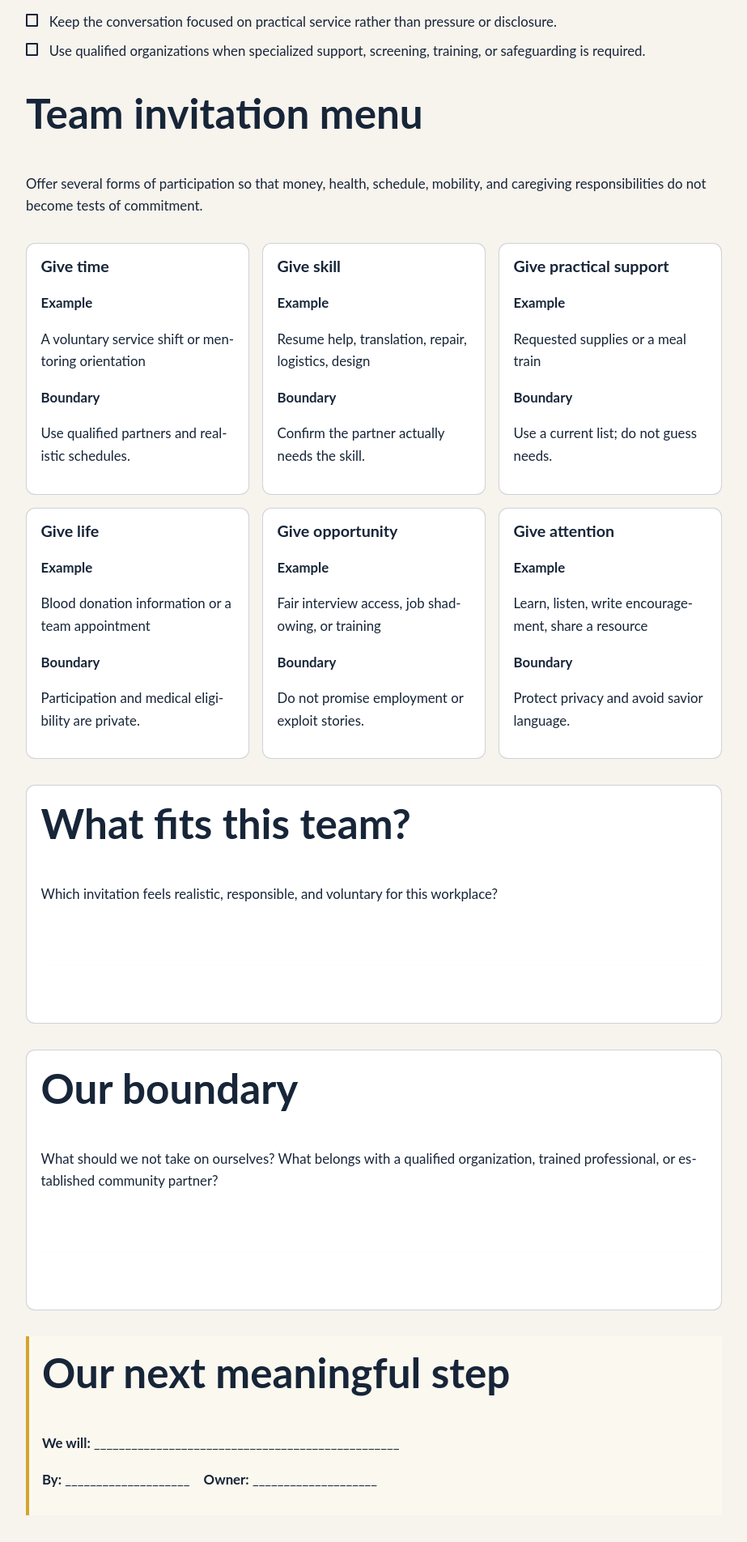
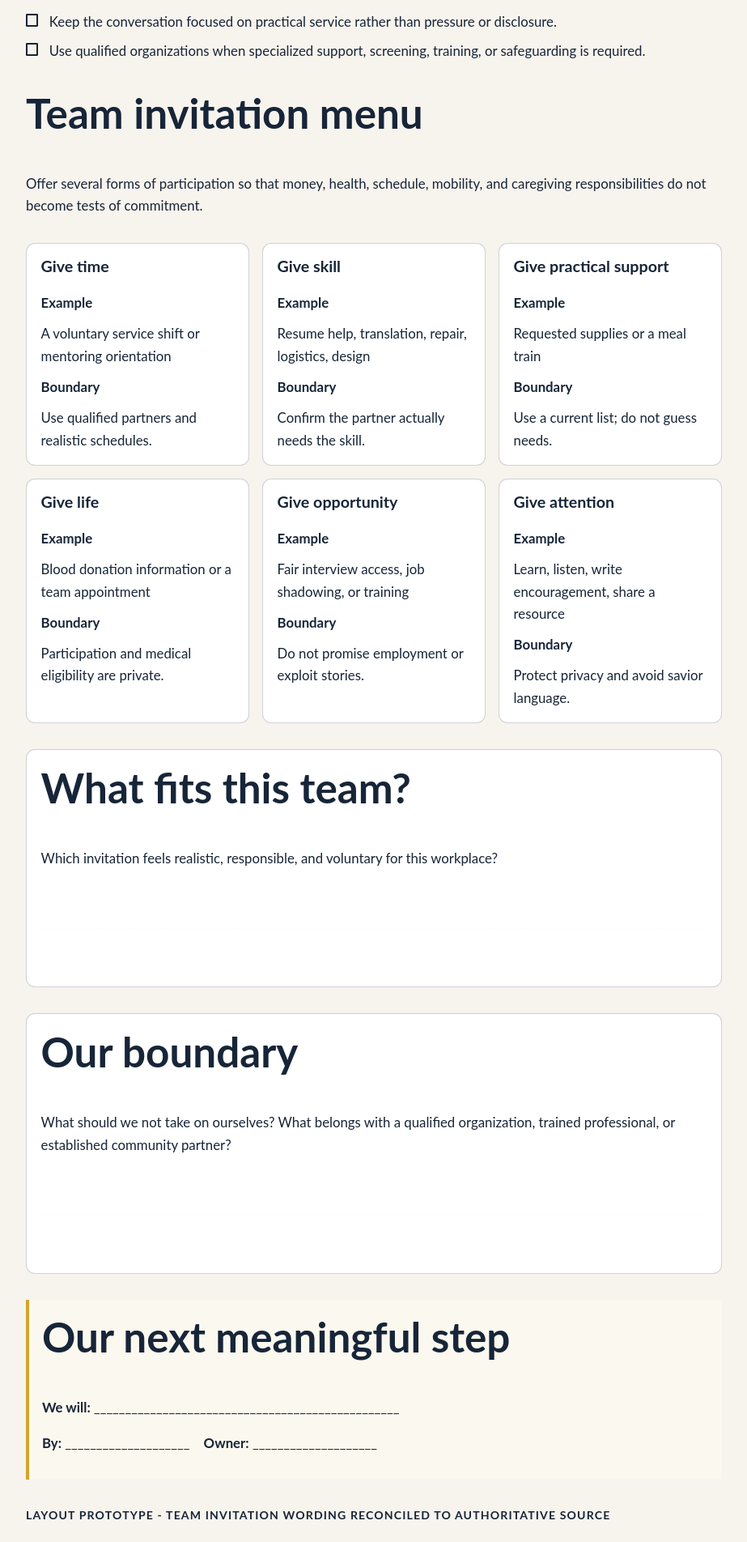
Before and after one commit to leaveonelighton/V1-Project, a PHP site: page /welcome-shelf/one-light-at-work.html in a window 1280 px wide. Shown: the part 810-2714 px from the top of the page at 81% size, without its empty margins (178-1101 px from the left). Run offline with PHP 8.4, Linux system fonts and the light colour scheme.

Commit message:
Expand resource styles for full workplace guide

```diff
--- a/css/resource-system.css
+++ b/css/resource-system.css
@@ -25,26 +25,41 @@
 .resource-document .resource-card {
   overflow-wrap: anywhere;
   word-break: normal;
-  hyphens: auto;
+  hyphens: none;
 }
 
 .resource-kicker,
-.resource-version {
+.resource-version,
+.page-tag {
   font-size: .88rem;
   font-weight: 700;
   letter-spacing: .08em;
   text-transform: uppercase;
 }
 
+.page-tag {
+  color: #566274;
+}
+
 .resource-intro,
-.resource-note {
+.resource-note,
+.resource-callout {
   border-left: 4px solid #d4a52c;
   padding: .9rem 1rem;
   background: #fbf8ef;
 }
 
+.resource-callout strong {
+  display: block;
+  margin-bottom: .25rem;
+}
+
 .resource-section {
   margin: 2rem 0;
+}
+
+.guide-page {
+  margin: 2.5rem 0;
 }
 
 .resource-grid,
@@ -56,7 +71,8 @@
 
 .resource-card,
 .invitation-card,
-.worksheet-block {
+.worksheet-block,
+.worksheet-prompt {
   border: 1px solid rgba(36, 54, 77, .22);
   border-radius: .7rem;
   background: #fff;
@@ -66,8 +82,17 @@
 
 .resource-card h3,
 .invitation-card h3,
-.worksheet-block h3 {
+.worksheet-block h3,
+.worksheet-prompt h3 {
   margin-top: 0;
+}
+
+.invitation-card p {
+  margin: .25rem 0 .65rem;
+}
+
+.invitation-card p:last-child {
+  margin-bottom: 0;
 }
 
 .write-lines {
```
Also changed, not shown: other parts of css/resource-system.css (+49 -1 lines).
